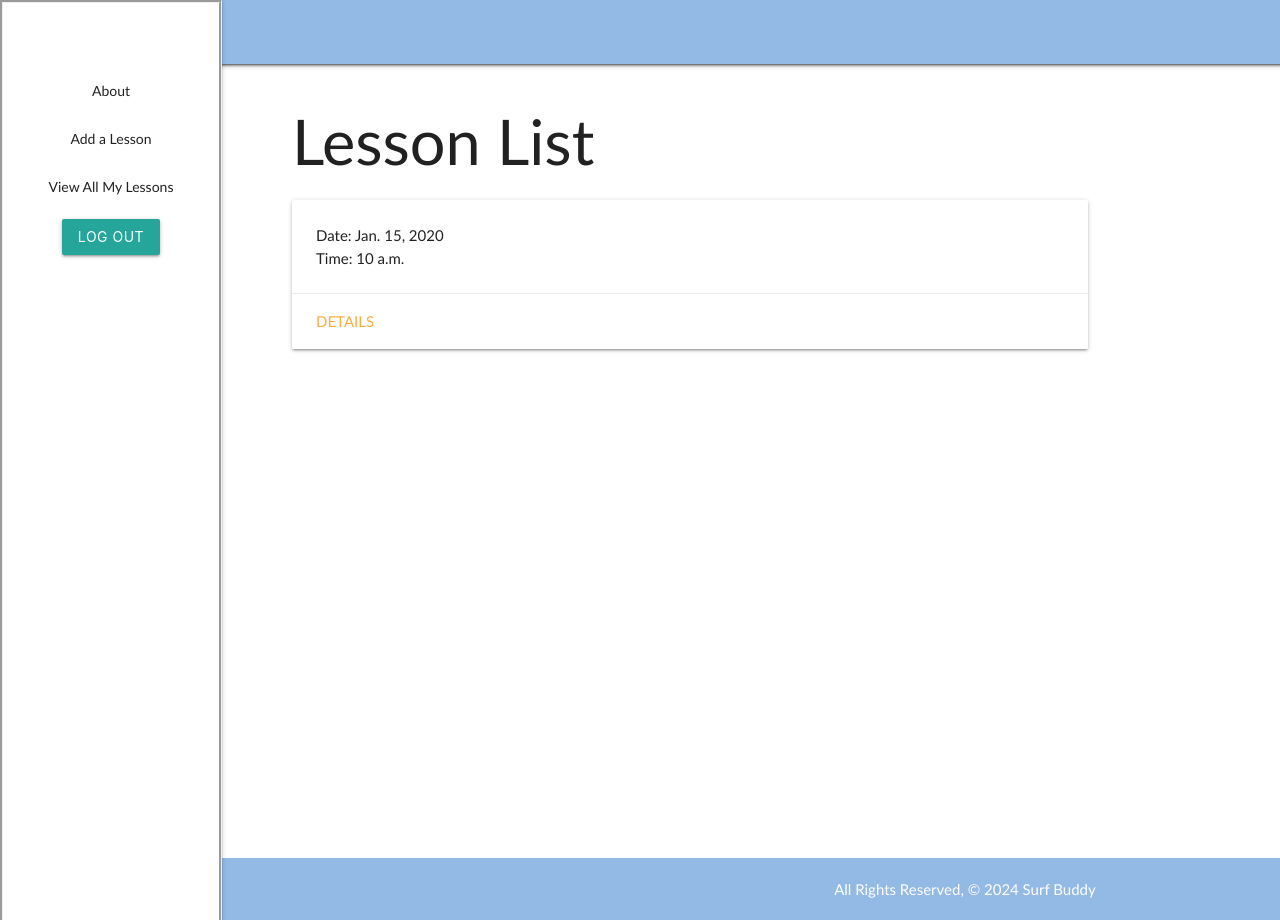
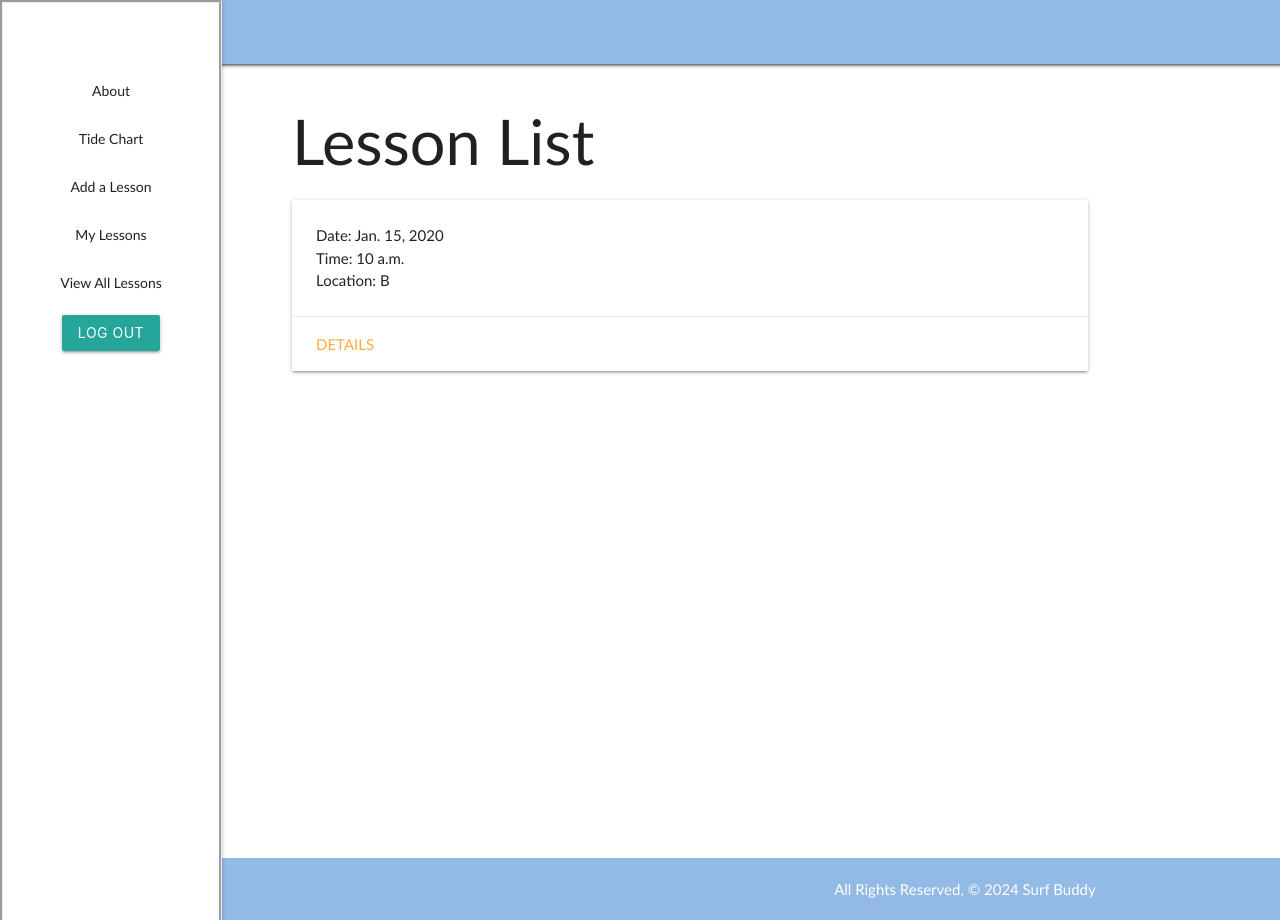
Before and after one commit to chochristinak/swelldevs-surfbuddy, a Django app: page /lessons/ in a window 1280 px wide. Run offline with Django 5.2, Linux system fonts and the light colour scheme; a user stored in the database is signed in; tables that the repository leaves empty hold one stand-in row (values such as "Sample post").

Commit message:
Add tidechart page, add Lesson Delete, add Add Lesson route and render

```diff
--- a/main_app/templates/base.html
+++ b/main_app/templates/base.html
@@ -24,6 +24,7 @@
       <li><a href="{% url 'lessons_create' %}">Add a Lesson</a></li>
       <li><a href="{% url 'index' %}">View All Lessons</a></li>
       <li><a href="{% url 'students_index' %}">View My Lessons</a></li>
+      <li><a href="{% url 'tidechart' %}">Tide Chart</a></li>
       <li>
         <form action="{% url 'logout' %}" method="POST">
           {% csrf_token %}
@@ -48,9 +49,11 @@
               </a>
             </div>
             <li><a href="{% url 'about' %}">About</a></li>
+            <li><a href="{% url 'tidechart' %}">Tide Chart</a></li>
             {% if user.is_authenticated %}
             <li><a href="{% url 'lessons_create' %}">Add a Lesson</a></li>
-            <li><a href="{% url 'index' %}">View All My Lessons</a></li>
+            <li><a href="{% url 'students_index' %}">My Lessons</a></li>
+            <li><a href="{% url 'index' %}">View All Lessons</a></li>
             <li>
               <form action="{% url 'logout' %}" method="POST">
                 {% csrf_token %}
--- a/main_app/templates/home.html
+++ b/main_app/templates/home.html
@@ -21,6 +21,7 @@
 
                 <ul id="nav-mobile" class="right hide-on-med-and-down">
                     <li><a href="{% url 'about' %}">About</a></li>
+                    <li><a href="{% url 'tidechart' %}">Tide Chart</a></li>
                     {% if user.is_authenticated %}
                     <li><a href="{% url 'lessons_create' %}">Add a Lesson</a></li>
                     <li><a href="{% url 'index' %}">View All My Lessons</a></li>
--- a/main_app/templates/lessons/detail.html
+++ b/main_app/templates/lessons/detail.html
@@ -16,7 +16,8 @@
         <div class="card-action">
           <a href="{% url 'lessons_update' lesson.id %}"><i class="material-icons">edit</i></a>
           <a href="{% url 'lessons_delete' lesson.id %}"><i class="material-icons">delete</i></a>
-           <a href=""><i class="material-icons">add</i></a>
+
+          <a href="{% url 'students_index' %}"><i class="material-icons">add</i></a>
         </div>
       </div>
     </div>
--- a/main_app/templates/lessons/index.html
+++ b/main_app/templates/lessons/index.html
@@ -8,9 +8,10 @@
       <div class="card-content">
         <p>Date: {{ lesson.date }}</p>
         <p>Time: {{ lesson.time }}</p>
+        <p>Location: {{lesson.location }}</p>
       </div>
       <div class="card-action">
-        <a href="{% url 'lessons_detail' lesson.id %}">Details</i></a>
+        <a href="{% url 'lessons_details' lesson.id %}">Details</i></a>
 
       </div>
     </div>
--- a/main_app/templates/main_app/lesson_confirm_delete.html
+++ b/main_app/templates/main_app/lesson_confirm_delete.html
@@ -9,6 +9,6 @@
 <form action="" method="POST">
   {% csrf_token %}
   <input type="submit" value="Yes - Delete!" class="btn" />
-  <a href="{% url 'lessons_delete' lesson.id %}">Cancel</a>
+  <a href="{% url 'lessons_details' lesson.id %}">Cancel</a>
 </form>
 {% endblock %}
--- a/main_app/templates/main_app/student_list.html
+++ b/main_app/templates/main_app/student_list.html
@@ -1,7 +1,7 @@
 {% extends 'base.html' %}
 {% block content %}
 
-<h1>All My Lessons</h1>
+<h1>All my Lessons</h1>
 {% for lesson in my_lessons %}
     <div class="card">
         <div class="card-content">
--- a/main_app/templates/tidechart.html
+++ b/main_app/templates/tidechart.html
@@ -0,0 +1,6 @@
+{% extends 'base.html' %} {% block content %}
+<h1>tide chart</h1>
+<hr />
+<p>here is our tide chart</p>
+<footer>All Rights Reserved, &copy; 2024 Surf Buddy / SwellDevs</footer>
+{% endblock %}
--- a/main_app/urls.py
+++ b/main_app/urls.py
@@ -7,6 +7,7 @@ from . import views
 urlpatterns = [
   path('', views.home, name='home'),
   path('about/', views.about, name='about'),
+  path('tidechart/', views.tidechart, name='tidechart'),
   path('lessons/', views.lessons_index, name='index'),
   path('lessons/<int:lesson_id>/', views.lessons_details, name='lessons_details'),
   path('lessons/create/', views.LessonCreate.as_view(), name='lessons_create'),
@@ -16,4 +17,5 @@ urlpatterns = [
 
   path('students/', views.StudentList.as_view(), name='students_index'),
   path('lessons/<int:lesson_id>/assoc_student/<int:student_id>/', views.assoc_student, name='assoc_student'),
+
 ]
--- a/main_app/views.py
+++ b/main_app/views.py
@@ -15,6 +15,10 @@ def home(request):
 # Render the About Page
 def about(request):
   return render(request, 'about.html')
+
+# Render the Tide Chart page
+def tidechart(request):
+  return render(request, 'tidechart.html')
 
 # Create a User from the information given and render the Signup Page
 def signup(request):
@@ -57,7 +61,9 @@ def lessons_details(request, lesson_id):
 
 def assoc_student(request, lesson_id, student_id):
   Lesson.objects.get(id=lesson_id).student.add(student_id)
-  return redirect('detail', lesson_id=lesson_id)
+  print('hello')
+  return redirect('/lessons', lesson_id=lesson_id)
+
 
 # Create a Lesson in the database using the CreateView Class
 class LessonCreate(CreateView):
```
